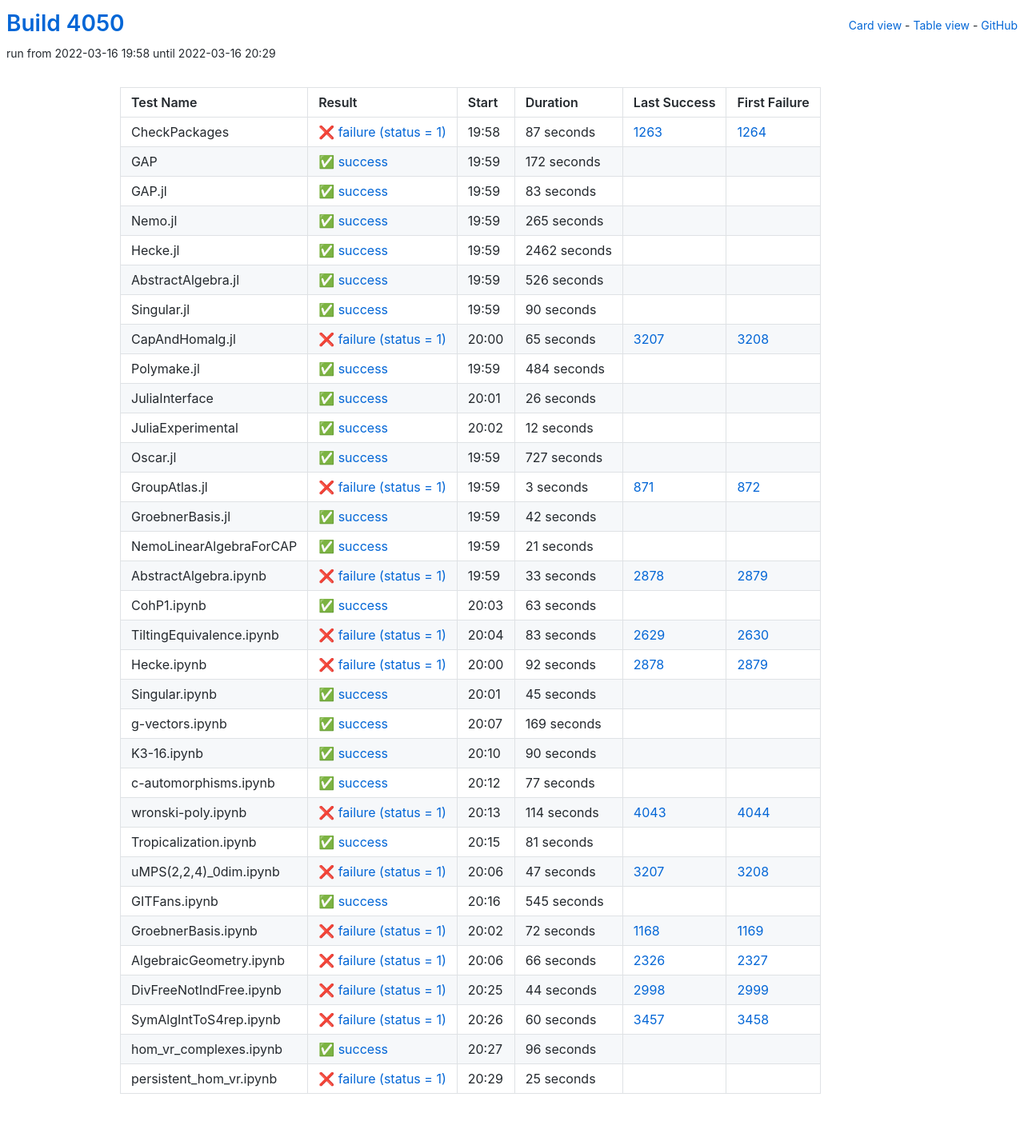
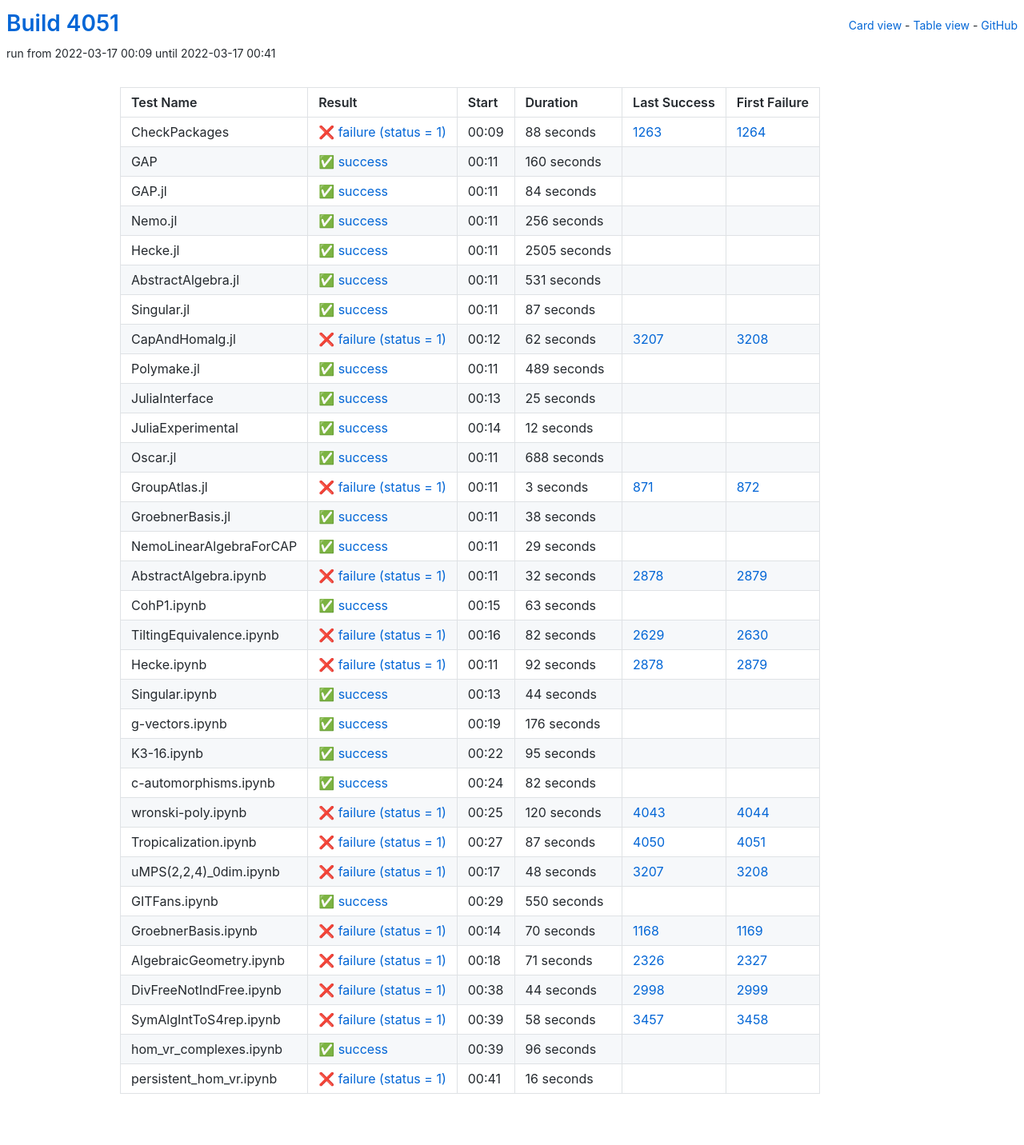
Before and after one commit to oscar-system/oscar-ci-status-stable, a Jekyll site: the page built from table.html, in a window 1280 px wide. Shown: the whole page at 80% size. Built offline with Jekyll 4.4.1, drawn with Linux system fonts in a browser that asks for light colours.

Commit message:
Build #4051

```diff
--- a/_data/ci.yml
+++ b/_data/ci.yml
@@ -1,6 +1,6 @@
 ---
-build: 4050
-build_url: https://oscarci.mathematik.uni-kl.de/job/oscar-stable/4050/
+build: 4051
+build_url: https://oscarci.mathematik.uni-kl.de/job/oscar-stable/4051/
 job: oscar-stable
 organization: oscar-system
 repo: oscar-ci-status-stable
@@ -8,128 +8,128 @@ repourl: https://github.com/oscar-system/oscar-ci-status-stable
 tests:
 - name: CheckPackages
   id: checkpackages
-  log: https://oscarci.mathematik.uni-kl.de/job/oscar-stable/4050/artifact/logs/build-4050/CheckPackages.log
-  start: 2022-03-16 19:58
+  log: https://oscarci.mathematik.uni-kl.de/job/oscar-stable/4051/artifact/logs/build-4051/CheckPackages.log
+  start: 2022-03-17 00:09
   success: false
   exitcode: 1
   status: failure
-  duration: 87
+  duration: 88
   last_success: 1263
   last_success_url: https://oscarci.mathematik.uni-kl.de/job/oscar-stable/1263/
   first_failure: 1264
   first_failure_url: https://oscarci.mathematik.uni-kl.de/job/oscar-stable/1264/
 - name: GAP
   id: gap
-  log: https://oscarci.mathematik.uni-kl.de/job/oscar-stable/4050/artifact/logs/build-4050/GAP.log
-  start: 2022-03-16 19:59
+  log: https://oscarci.mathematik.uni-kl.de/job/oscar-stable/4051/artifact/logs/build-4051/GAP.log
+  start: 2022-03-17 00:11
   success: true
   exitcode: 0
   status: success
-  duration: 172
+  duration: 160
   last_success: false
   last_success_url:
   first_failure: false
   first_failure_url:
 - name: GAP.jl
   id: gap-jl
-  log: https://oscarci.mathematik.uni-kl.de/job/oscar-stable/4050/artifact/logs/build-4050/GAP.jl.log
-  start: 2022-03-16 19:59
+  log: https://oscarci.mathematik.uni-kl.de/job/oscar-stable/4051/artifact/logs/build-4051/GAP.jl.log
+  start: 2022-03-17 00:11
   success: true
   exitcode: 0
   status: success
-  duration: 83
+  duration: 84
   last_success: false
   last_success_url:
   first_failure: false
   first_failure_url:
 - name: Nemo.jl
   id: nemo-jl
-  log: https://oscarci.mathematik.uni-kl.de/job/oscar-stable/4050/artifact/logs/build-4050/Nemo.jl.log
-  start: 2022-03-16 19:59
+  log: https://oscarci.mathematik.uni-kl.de/job/oscar-stable/4051/artifact/logs/build-4051/Nemo.jl.log
+  start: 2022-03-17 00:11
   success: true
   exitcode: 0
   status: success
-  duration: 265
+  duration: 256
   last_success: false
   last_success_url:
   first_failure: false
   first_failure_url:
 - name: Hecke.jl
   id: hecke-jl
-  log: https://oscarci.mathematik.uni-kl.de/job/oscar-stable/4050/artifact/logs/build-4050/Hecke.jl.log
-  start: 2022-03-16 19:59
+  log: https://oscarci.mathematik.uni-kl.de/job/oscar-stable/4051/artifact/logs/build-4051/Hecke.jl.log
+  start: 2022-03-17 00:11
   success: true
   exitcode: 0
   status: success
-  duration: 2462
+  duration: 2505
   last_success: false
   last_success_url:
   first_failure: false
   first_failure_url:
 - name: AbstractAlgebra.jl
   id: abstractalgebra-jl
-  log: https://oscarci.mathematik.uni-kl.de/job/oscar-stable/4050/artifact/logs/build-4050/AbstractAlgebra.jl.log
-  start: 2022-03-16 19:59
+  log: https://oscarci.mathematik.uni-kl.de/job/oscar-stable/4051/artifact/logs/build-4051/AbstractAlgebra.jl.log
+  start: 2022-03-17 00:11
   success: true
   exitcode: 0
   status: success
-  duration: 526
+  duration: 531
   last_success: false
   last_success_url:
   first_failure: false
   first_failure_url:
 - name: Singular.jl
   id: singular-jl
-  log: https://oscarci.mathematik.uni-kl.de/job/oscar-stable/4050/artifact/logs/build-4050/Singular.jl.log
-  start: 2022-03-16 19:59
+  log: https://oscarci.mathematik.uni-kl.de/job/oscar-stable/4051/artifact/logs/build-4051/Singular.jl.log
+  start: 2022-03-17 00:11
   success: true
   exitcode: 0
   status: success
-  duration: 90
+  duration: 87
   last_success: false
   last_success_url:
   first_failure: false
   first_failure_url:
 - name: CapAndHomalg.jl
   id: capandhomalg-jl
-  log: https://oscarci.mathematik.uni-kl.de/job/oscar-stable/4050/artifact/logs/build-4050/CapAndHomalg.jl.log
-  start: 2022-03-16 20:00
+  log: https://oscarci.mathematik.uni-kl.de/job/oscar-stable/4051/artifact/logs/build-4051/CapAndHomalg.jl.log
+  start: 2022-03-17 00:12
   success: false
   exitcode: 1
   status: failure
-  duration: 65
+  duration: 62
   last_success: 3207
   last_success_url: https://oscarci.mathematik.uni-kl.de/job/oscar-stable/3207/
   first_failure: 3208
   first_failure_url: https://oscarci.mathematik.uni-kl.de/job/oscar-stable/3208/
 - name: Polymake.jl
   id: polymake-jl
-  log: https://oscarci.mathematik.uni-kl.de/job/oscar-stable/4050/artifact/logs/build-4050/Polymake.jl.log
-  start: 2022-03-16 19:59
+  log: https://oscarci.mathematik.uni-kl.de/job/oscar-stable/4051/artifact/logs/build-4051/Polymake.jl.log
+  start: 2022-03-17 00:11
   success: true
   exitcode: 0
   status: success
-  duration: 484
+  duration: 489
   last_success: false
   last_success_url:
   first_failure: false
   first_failure_url:
 - name: JuliaInterface
   id: juliainterface
-  log: https://oscarci.mathematik.uni-kl.de/job/oscar-stable/4050/artifact/logs/build-4050/JuliaInterface.log
-  start: 2022-03-16 20:01
+  log: https://oscarci.mathematik.uni-kl.de/job/oscar-stable/4051/artifact/logs/build-4051/JuliaInterface.log
+  start: 2022-03-17 00:13
   success: true
   exitcode: 0
   status: success
-  duration: 26
+  duration: 25
   last_success: false
   last_success_url:
   first_failure: false
   first_failure_url:
 - name: JuliaExperimental
   id: juliaexperimental
-  log: https://oscarci.mathematik.uni-kl.de/job/oscar-stable/4050/artifact/logs/build-4050/JuliaExperimental.log
-  start: 2022-03-16 20:02
+  log: https://oscarci.mathematik.uni-kl.de/job/oscar-stable/4051/artifact/logs/build-4051/JuliaExperimental.log
+  start: 2022-03-17 00:14
   success: true
   exitcode: 0
   status: success
@@ -140,20 +140,20 @@ tests:
   first_failure_url:
 - name: Oscar.jl
   id: oscar-jl
-  log: https://oscarci.mathematik.uni-kl.de/job/oscar-stable/4050/artifact/logs/build-4050/Oscar.jl.log
-  start: 2022-03-16 19:59
+  log: https://oscarci.mathematik.uni-kl.de/job/oscar-stable/4051/artifact/logs/build-4051/Oscar.jl.log
+  start: 2022-03-17 00:11
   success: true
   exitcode: 0
   status: success
-  duration: 727
+  duration: 688
   last_success: false
   last_success_url:
   first_failure: false
   first_failure_url:
 - name: GroupAtlas.jl
   id: groupatlas-jl
-  log: https://oscarci.mathematik.uni-kl.de/job/oscar-stable/4050/artifact/logs/build-4050/GroupAtlas.jl.log
-  start: 2022-03-16 19:59
+  log: https://oscarci.mathematik.uni-kl.de/job/oscar-stable/4051/artifact/logs/build-4051/GroupAtlas.jl.log
+  start: 2022-03-17 00:11
   success: false
   exitcode: 1
   status: failure
@@ -164,44 +164,44 @@ tests:
   first_failure_url: https://oscarci.mathematik.uni-kl.de/job/oscar-stable/872/
 - name: GroebnerBasis.jl
   id: groebnerbasis-jl
-  log: https://oscarci.mathematik.uni-kl.de/job/oscar-stable/4050/artifact/logs/build-4050/GroebnerBasis.jl.log
-  start: 2022-03-16 19:59
+  log: https://oscarci.mathematik.uni-kl.de/job/oscar-stable/4051/artifact/logs/build-4051/GroebnerBasis.jl.log
+  start: 2022-03-17 00:11
   success: true
   exitcode: 0
   status: success
-  duration: 42
+  duration: 38
   last_success: false
   last_success_url:
   first_failure: false
   first_failure_url:
 - name: NemoLinearAlgebraForCAP
   id: nemolinearalgebraforcap
-  log: https://oscarci.mathematik.uni-kl.de/job/oscar-stable/4050/artifact/logs/build-4050/NemoLinearAlgebraForCAP.log
-  start: 2022-03-16 19:59
+  log: https://oscarci.mathematik.uni-kl.de/job/oscar-stable/4051/artifact/logs/build-4051/NemoLinearAlgebraForCAP.log
+  start: 2022-03-17 00:11
   success: true
   exitcode: 0
   status: success
-  duration: 21
+  duration: 29
   last_success: false
   last_success_url:
   first_failure: false
   first_failure_url:
 - name: AbstractAlgebra.ipynb
   id: abstractalgebra-ipynb
-  log: https://oscarci.mathematik.uni-kl.de/job/oscar-stable/4050/artifact/logs/build-4050/AbstractAlgebra.ipynb.log
-  start: 2022-03-16 19:59
+  log: https://oscarci.mathematik.uni-kl.de/job/oscar-stable/4051/artifact/logs/build-4051/AbstractAlgebra.ipynb.log
+  start: 2022-03-17 00:11
   success: false
   exitcode: 1
   status: failure
-  duration: 33
+  duration: 32
   last_success: 2878
   last_success_url: https://oscarci.mathematik.uni-kl.de/job/oscar-stable/2878/
   first_failure: 2879
   first_failure_url: https://oscarci.mathematik.uni-kl.de/job/oscar-stable/2879/
 - name: CohP1.ipynb
   id: cohp1-ipynb
-  log: https://oscarci.mathematik.uni-kl.de/job/oscar-stable/4050/artifact/logs/build-4050/CohP1.ipynb.log
-  start: 2022-03-16 20:03
+  log: https://oscarci.mathematik.uni-kl.de/job/oscar-stable/4051/artifact/logs/build-4051/CohP1.ipynb.log
+  start: 2022-03-17 00:15
   success: true
   exitcode: 0
   status: success
@@ -212,20 +212,20 @@ tests:
   first_failure_url:
 - name: TiltingEquivalence.ipynb
   id: tiltingequivalence-ipynb
-  log: https://oscarci.mathematik.uni-kl.de/job/oscar-stable/4050/artifact/logs/build-4050/TiltingEquivalence.ipynb.log
-  start: 2022-03-16 20:04
+  log: https://oscarci.mathematik.uni-kl.de/job/oscar-stable/4051/artifact/logs/build-4051/TiltingEquivalence.ipynb.log
+  start: 2022-03-17 00:16
   success: false
   exitcode: 1
   status: failure
-  duration: 83
+  duration: 82
   last_success: 2629
   last_success_url: https://oscarci.mathematik.uni-kl.de/job/oscar-stable/2629/
   first_failure: 2630
   first_failure_url: https://oscarci.mathematik.uni-kl.de/job/oscar-stable/2630/
 - name: Hecke.ipynb
   id: hecke-ipynb
-  log: https://oscarci.mathematik.uni-kl.de/job/oscar-stable/4050/artifact/logs/build-4050/Hecke.ipynb.log
-  start: 2022-03-16 20:00
+  log: https://oscarci.mathematik.uni-kl.de/job/oscar-stable/4051/artifact/logs/build-4051/Hecke.ipynb.log
+  start: 2022-03-17 00:11
   success: false
   exitcode: 1
   status: failure
@@ -236,128 +236,128 @@ tests:
   first_failure_url: https://oscarci.mathematik.uni-kl.de/job/oscar-stable/2879/
 - name: Singular.ipynb
   id: singular-ipynb
-  log: https://oscarci.mathematik.uni-kl.de/job/oscar-stable/4050/artifact/logs/build-4050/Singular.ipynb.log
-  start: 2022-03-16 20:01
+  log: https://oscarci.mathematik.uni-kl.de/job/oscar-stable/4051/artifact/logs/build-4051/Singular.ipynb.log
+  start: 2022-03-17 00:13
   success: true
   exitcode: 0
   status: success
-  duration: 45
+  duration: 44
   last_success: false
   last_success_url:
   first_failure: false
   first_failure_url:
 - name: g-vectors.ipynb
   id: g-vectors-ipynb
-  log: https://oscarci.mathematik.uni-kl.de/job/oscar-stable/4050/artifact/logs/build-4050/g-vectors.ipynb.log
-  start: 2022-03-16 20:07
+  log: https://oscarci.mathematik.uni-kl.de/job/oscar-stable/4051/artifact/logs/build-4051/g-vectors.ipynb.log
+  start: 2022-03-17 00:19
   success: true
   exitcode: 0
   status: success
-  duration: 169
+  duration: 176
   last_success: false
   last_success_url:
   first_failure: false
   first_failure_url:
 - name: K3-16.ipynb
   id: k3-16-ipynb
-  log: https://oscarci.mathematik.uni-kl.de/job/oscar-stable/4050/artifact/logs/build-4050/K3-16.ipynb.log
-  start: 2022-03-16 20:10
+  log: https://oscarci.mathematik.uni-kl.de/job/oscar-stable/4051/artifact/logs/build-4051/K3-16.ipynb.log
+  start: 2022-03-17 00:22
   success: true
   exitcode: 0
   status: success
-  duration: 90
+  duration: 95
   last_success: false
   last_success_url:
   first_failure: false
   first_failure_url:
 - name: c-automorphisms.ipynb
   id: c-automorphisms-ipynb
-  log: https://oscarci.mathematik.uni-kl.de/job/oscar-stable/4050/artifact/logs/build-4050/c-automorphisms.ipynb.log
-  start: 2022-03-16 20:12
+  log: https://oscarci.mathematik.uni-kl.de/job/oscar-stable/4051/artifact/logs/build-4051/c-automorphisms.ipynb.log
+  start: 2022-03-17 00:24
   success: true
   exitcode: 0
   status: success
-  duration: 77
+  duration: 82
   last_success: false
   last_success_url:
   first_failure: false
   first_failure_url:
 - name: wronski-poly.ipynb
   id: wronski-poly-ipynb
-  log: https://oscarci.mathematik.uni-kl.de/job/oscar-stable/4050/artifact/logs/build-4050/wronski-poly.ipynb.log
-  start: 2022-03-16 20:13
+  log: https://oscarci.mathematik.uni-kl.de/job/oscar-stable/4051/artifact/logs/build-4051/wronski-poly.ipynb.log
+  start: 2022-03-17 00:25
   success: false
   exitcode: 1
   status: failure
-  duration: 114
+  duration: 120
   last_success: 4043
   last_success_url: https://oscarci.mathematik.uni-kl.de/job/oscar-stable/4043/
   first_failure: 4044
   first_failure_url: https://oscarci.mathematik.uni-kl.de/job/oscar-stable/4044/
 - name: Tropicalization.ipynb
   id: tropicalization-ipynb
-  log: https://oscarci.mathematik.uni-kl.de/job/oscar-stable/4050/artifact/logs/build-4050/Tropicalization.ipynb.log
-  start: 2022-03-16 20:15
-  success: true
-  exitcode: 0
-  status: success
-  duration: 81
-  last_success: false
-  last_success_url:
-  first_failure: false
-  first_failure_url:
-- name: uMPS(2,2,4)_0dim.ipynb
-  id: umps-2-2-4-0dim-ipynb
-  log: https://oscarci.mathematik.uni-kl.de/job/oscar-stable/4050/artifact/logs/build-4050/uMPS-2-2-4-_0dim.ipynb.log
-  start: 2022-03-16 20:06
+  log: https://oscarci.mathematik.uni-kl.de/job/oscar-stable/4051/artifact/logs/build-4051/Tropicalization.ipynb.log
+  start: 2022-03-17 00:27
   success: false
   exitcode: 1
   status: failure
-  duration: 47
+  duration: 87
+  last_success: 4050
+  last_success_url: https://oscarci.mathematik.uni-kl.de/job/oscar-stable/4050/
+  first_failure: 4051
+  first_failure_url: https://oscarci.mathematik.uni-kl.de/job/oscar-stable/4051/
+- name: uMPS(2,2,4)_0dim.ipynb
+  id: umps-2-2-4-0dim-ipynb
+  log: https://oscarci.mathematik.uni-kl.de/job/oscar-stable/4051/artifact/logs/build-4051/uMPS-2-2-4-_0dim.ipynb.log
+  start: 2022-03-17 00:17
+  success: false
+  exitcode: 1
+  status: failure
+  duration: 48
   last_success: 3207
   last_success_url: https://oscarci.mathematik.uni-kl.de/job/oscar-stable/3207/
   first_failure: 3208
   first_failure_url: https://oscarci.mathematik.uni-kl.de/job/oscar-stable/3208/
 - name: GITFans.ipynb
   id: gitfans-ipynb
-  log: https://oscarci.mathematik.uni-kl.de/job/oscar-stable/4050/artifact/logs/build-4050/GITFans.ipynb.log
-  start: 2022-03-16 20:16
+  log: https://oscarci.mathematik.uni-kl.de/job/oscar-stable/4051/artifact/logs/build-4051/GITFans.ipynb.log
+  start: 2022-03-17 00:29
   success: true
   exitcode: 0
   status: success
-  duration: 545
+  duration: 550
   last_success: false
   last_success_url:
   first_failure: false
   first_failure_url:
 - name: GroebnerBasis.ipynb
   id: groebnerbasis-ipynb
-  log: https://oscarci.mathematik.uni-kl.de/job/oscar-stable/4050/artifact/logs/build-4050/GroebnerBasis.ipynb.log
-  start: 2022-03-16 20:02
+  log: https://oscarci.mathematik.uni-kl.de/job/oscar-stable/4051/artifact/logs/build-4051/GroebnerBasis.ipynb.log
+  start: 2022-03-17 00:14
   success: false
   exitcode: 1
   status: failure
-  duration: 72
+  duration: 70
   last_success: 1168
   last_success_url: https://oscarci.mathematik.uni-kl.de/job/oscar-stable/1168/
   first_failure: 1169
   first_failure_url: https://oscarci.mathematik.uni-kl.de/job/oscar-stable/1169/
 - name: AlgebraicGeometry.ipynb
   id: algebraicgeometry-ipynb
-  log: https://oscarci.mathematik.uni-kl.de/job/oscar-stable/4050/artifact/logs/build-4050/AlgebraicGeometry.ipynb.log
-  start: 2022-03-16 20:06
+  log: https://oscarci.mathematik.uni-kl.de/job/oscar-stable/4051/artifact/logs/build-4051/AlgebraicGeometry.ipynb.log
+  start: 2022-03-17 00:18
   success: false
   exitcode: 1
   status: failure
-  duration: 66
+  duration: 71
   last_success: 2326
   last_success_url: https://oscarci.mathematik.uni-kl.de/job/oscar-stable/2326/
   first_failure: 2327
   first_failure_url: https://oscarci.mathematik.uni-kl.de/job/oscar-stable/2327/
 - name: DivFreeNotIndFree.ipynb
   id: divfreenotindfree-ipynb
-  log: https://oscarci.mathematik.uni-kl.de/job/oscar-stable/4050/artifact/logs/build-4050/DivFreeNotIndFree.ipynb.log
-  start: 2022-03-16 20:25
+  log: https://oscarci.mathematik.uni-kl.de/job/oscar-stable/4051/artifact/logs/build-4051/DivFreeNotIndFree.ipynb.log
+  start: 2022-03-17 00:38
   success: false
   exitcode: 1
   status: failure
@@ -368,20 +368,20 @@ tests:
   first_failure_url: https://oscarci.mathematik.uni-kl.de/job/oscar-stable/2999/
 - name: SymAlgIntToS4rep.ipynb
   id: symalginttos4rep-ipynb
-  log: https://oscarci.mathematik.uni-kl.de/job/oscar-stable/4050/artifact/logs/build-4050/SymAlgIntToS4rep.ipynb.log
-  start: 2022-03-16 20:26
+  log: https://oscarci.mathematik.uni-kl.de/job/oscar-stable/4051/artifact/logs/build-4051/SymAlgIntToS4rep.ipynb.log
+  start: 2022-03-17 00:39
   success: false
   exitcode: 1
   status: failure
-  duration: 60
+  duration: 58
   last_success: 3457
   last_success_url: https://oscarci.mathematik.uni-kl.de/job/oscar-stable/3457/
   first_failure: 3458
   first_failure_url: https://oscarci.mathematik.uni-kl.de/job/oscar-stable/3458/
 - name: hom_vr_complexes.ipynb
   id: hom-vr-complexes-ipynb
-  log: https://oscarci.mathematik.uni-kl.de/job/oscar-stable/4050/artifact/logs/build-4050/hom_vr_complexes.ipynb.log
-  start: 2022-03-16 20:27
+  log: https://oscarci.mathematik.uni-kl.de/job/oscar-stable/4051/artifact/logs/build-4051/hom_vr_complexes.ipynb.log
+  start: 2022-03-17 00:39
   success: true
   exitcode: 0
   status: success
@@ -392,12 +392,12 @@ tests:
   first_failure_url:
 - name: persistent_hom_vr.ipynb
   id: persistent-hom-vr-ipynb
-  log: https://oscarci.mathematik.uni-kl.de/job/oscar-stable/4050/artifact/logs/build-4050/persistent_hom_vr.ipynb.log
-  start: 2022-03-16 20:29
+  log: https://oscarci.mathematik.uni-kl.de/job/oscar-stable/4051/artifact/logs/build-4051/persistent_hom_vr.ipynb.log
+  start: 2022-03-17 00:41
   success: false
   exitcode: 1
   status: failure
-  duration: 25
+  duration: 16
   last_success: false
   last_success_url:
   first_failure: false
```
Also changed, not shown: README.md.
